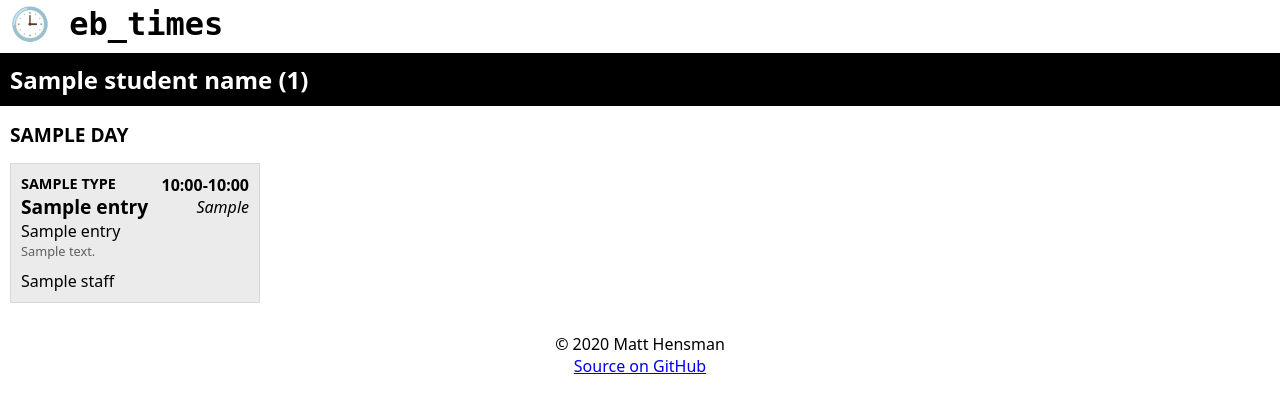
After one commit to hensm/bnu_times, a Flask app: template templates/timetable.html in a window 1280 px wide. The commit adds this page. Shown: the top 413 px of the page. Run offline with Flask 2, Linux system fonts and the light colour scheme; the template is opened without the code that fills it: most values are stand-ins (such as "Sample title", 1, 10 or a date in 2020).

Commit message:
Add web app

```diff
--- a/app.py
+++ b/app.py
@@ -1,158 +1,41 @@
-import re
-import requests
-import sys
-from bs4 import BeautifulSoup
-from dataclasses import dataclass, asdict
-from datetime import datetime, timedelta
-from enum import Enum
-from flask import Flask, abort, render_template
-from typing import Dict, List, Union
-
-
-TIMETABLE_URL = "https://mytimetable.bucks.ac.uk"
-
-@dataclass
-class TimetableEntry:
-    name: str
-    desc: str
-    type: str
-    module: str
-    time_start: datetime
-    time_end: datetime
-    weeks: str
-    room: str
-    staff: str
-
-@dataclass
-class Timetable:
-    days: List[List[TimetableEntry]]
-
-
-def get_form_fields(content: bytes):
-    """
-    Gets first form field values from HTML content.
-    """
-
-    soup = BeautifulSoup(content, "html.parser")
-    fields: Dict[str, Union[str, List[str]]] = {}
-
-    form = soup.find("form")
-
-    for input in form.find_all("input"):
-        if not (input.has_attr("name") and input.has_attr("value")):
-            continue
-
-        if input["type"] in ("text", "hidden", "submit"):
-            fields[input["name"]] = input["value"]
-
-    for select in soup.find_all("select"):
-        opts = select.find_all("option")
-        fields[select["name"]] = [
-            opt["value"] for opt in opts if opt.has_attr("selected")
-        ]
-
-    return fields
-
-
-session: requests.Session = None
-session_res: requests.Response = None
-
-def ensure_valid_session_state():
-    """
-    Makes a request to the timetable site index for session
-    cookies/data. Follows a 302 redirect to the timetable index,
-    submits an ASP form to switch to the student timetables
-    section for subsequent requests.
-    """
-
-    global session
-    global session_res
-
-    # Only once
-    if session is not None:
-        return
-
-    session = requests.Session()
-    initial_res = session.get(TIMETABLE_URL)
-
-    # Get ASP form data from initial page and switch to student
-    # timetables section.
-    session_res = session.post(initial_res.url, data=dict(
-        get_form_fields(initial_res.content),
-        **{
-            "__EVENTTARGET": "LinkBtn_studentsbytext",
-            "tLinkType": "information"
-        }))
-
-
-def get_timetable(student_id: str) -> Timetable:
-    """
-    Makes a request for the timetable with a given student ID.
-    """
-
-    student_id_pattern = re.compile(r"^\d{8}$")
-    if not student_id_pattern.match(student_id):
-        print("invalid id %s" % student_id, file=sys.stderr)
-        return None
-
-    ensure_valid_session_state()
-
-    # Make request for individual timetable
-    res_timetable = session.post(session_res.url, data=dict(
-        get_form_fields(session_res.content),
-        **{
-            "__EVENTTARGET": "tObjectInput",
-            "tObjectInput": student_id,
-            "lbWeeks": "t",
-            "lbDays": "1-7",
-            "dlType": "TextSpreadsheet;swsurl;SWSNET Student TextSpreadsheet"
-        }))
-
-    # The list timetable provides a week-by-week view with 7
-    # HTML tables containing the events Mon-Fri, all with the
-    # same column info, so collect all the data into dataclasses
-    # for export.
-    timetable_soup = BeautifulSoup(res_timetable.content, "html.parser")
-    timetable_data_days = []
-
-    time_header = timetable_soup.select_one(".header-1-2-3")
-    (week_start, week_end) = map(
-            lambda x: datetime.strptime(x, "%d %b %Y"),
-            time_header.text.split("-"))
-
-    print(week_start, week_end)
-
-    for day_index, sheet in enumerate(timetable_soup.select(".spreadsheet")):
-        time_day = week_start + timedelta(days=day_index)
-
-        def parse_event_time(time_string: str):
-            return datetime.combine(
-                    time_day,
-                    datetime.strptime(time_string, "%H:%M").time())
-
-        sheet_data = []
-        for row in sheet.select("tr:not(.columnTitles)"):
-            cols = [ col.text for col in row.find_all("td") ]
-            cols[4] = parse_event_time(cols[4])
-            cols[5] = parse_event_time(cols[5])
-
-            sheet_data.append(TimetableEntry(*cols))
-
-        timetable_data_days.append(sheet_data)
-
-    return Timetable(days=timetable_data_days)
-
-
+import api
+import calendar
+import datetime
+import json
+from dataclasses import asdict
+from flask import Flask, request, abort, render_template
 
 app = Flask(__name__)
+app.config['TEMPLATES_AUTO_RELOAD'] = True
 
 @app.route("/")
 def index():
-    return render_template("./index.html")
+    return render_template("index.html")
 
-@app.route("/timetable/<student_id>")
-def timetable(student_id):
-    timetable = get_timetable(student_id)
+@app.route("/timetable")
+def timetable():
+    student_id = request.args.get("student_id", type=str)
+    timetable = api.get_timetable(student_id)
+
+    data_days = []
+    for i, day in enumerate(timetable.days):
+        data_days.append({
+            "name": calendar.day_name[i],
+            "entries": day
+        })
+
+    return render_template("timetable.html",
+            student_id=timetable.student_id,
+            student_name=timetable.student_name,
+            days=data_days)
+
+@app.route("/about")
+def about():
+    return render_template("about.html")
+
+@app.route("/api/timetable/<student_id>")
+def api_timetable(student_id):
+    timetable = api.get_timetable(student_id)
     if timetable is None:
         abort(400)
 
@@ -160,4 +43,4 @@ def timetable(student_id):
 
 
 if __name__ == "__main__":
-    app.run(debug=True)
+    app.run(debug=True, host="0.0.0.0")
--- /dev/null
+++ b/static/style.css
@@ -0,0 +1,159 @@
+:root {
+    --system-font: system-ui, -apple-system, BlinkMacSystemFont, "Segoe UI", Roboto, Helvetica, Arial, sans-serif, "Apple Color Emoji", "Segoe UI Emoji", "Segoe UI Symbol";
+    font-family: var(--system-font);
+    font-size: 10px;
+}
+
+body {
+    font-size: 1.6rem;
+}
+
+h1, h2, h3, h4, h5, h6 {
+    font-weight: 600;
+    margin: initial;
+}
+
+ul {
+    margin: initial;
+}
+
+
+body {
+    display: flex;
+    flex-direction: column;
+    margin: initial;
+}
+
+* {
+    box-sizing: border-box;
+}
+
+.site-header,
+.site-content,
+.site-footer {
+    padding: 5px 10px;
+}
+
+.site-header {
+    align-items: center;
+    display: flex;
+    font-family: monospace;
+    gap: 10px;
+}
+
+.site-footer p {
+    margin: initial;
+    text-align: center;
+}
+
+
+.timetable__title {
+    margin-bottom: 10px;
+    background-color: black;
+    color: white;
+    width: calc(100% + 20px);
+    padding: 10px;
+    margin-left: -10px;
+}
+
+.day {
+    display: flex;
+    flex-direction: column;
+    padding: 5px 0;
+    position: relative;
+    gap: 5px;
+}
+.day:not(:last-child) {
+    border-bottom: 1px dashed rgba(0, 0, 0, 0.25);
+    margin-bottom: 5px;
+}
+
+.day__name {
+    background-color: white;
+    font-size: 1.2em;
+    margin: initial;
+    text-transform: uppercase;
+    position: sticky;
+    top: 0;
+    z-index: 1;
+    width: 100%;
+}
+.day__entries {
+    display: flex;
+    margin-left: -10px;
+    list-style: none;
+    overflow-x: auto;
+    padding: 10px;
+    padding-bottom: 15px;
+    scroll-padding: 10px;
+    scroll-snap-type: x mandatory;
+    width: calc(100% + 20px);
+}
+
+.entry:not(:last-child) {
+    margin-right: 10px;
+}
+
+.entry {
+    background-color: rgb(235, 235, 235);
+    border: 1px solid rgb(215, 215, 215);
+    flex: 0 0 250px;
+    flex-direction: column;
+    gap: 5px;
+    padding: 10px;
+    position: relative;
+    scroll-snap-align: start;
+}
+
+.entry__label {
+    opacity: 0.65;
+    font-size: 0.75em;
+    font-weight: 700;
+    text-transform: uppercase;
+}
+
+.entry__type {
+    text-transform: uppercase;
+    font-size: 0.9em;
+    font-weight: 600;
+}
+
+.entry__time-place {
+    align-items: center;
+    display: flex;
+    flex-wrap: wrap;
+    position: absolute;
+    top: 10px;
+    right: 10px;
+}
+.entry__time {
+    margin-left: auto;
+    display: flex;
+    font-weight: 600;
+}
+
+.entry__room {
+    font-style: italic;
+    text-align: right;
+    width: 100%;
+}
+
+.entry__module {
+    font-size: 1.2em;
+    font-weight: 600;
+    white-space: nowrap;
+}
+.entry__desc {
+    font-size: 0.8em;
+    color: rgba(0, 0, 0, 0.6)
+}
+
+.entry__staff {
+    margin-top: 10px;
+}
+
+.entry__staff > ul {
+    list-style: none;
+    padding: initial;
+    display: flex;
+}
--- /dev/null
+++ b/templates/base.html
@@ -0,0 +1,30 @@
+<!DOCTYPE html>
+<html lang="en">
+    <head>
+        <meta charset="UTF-8">
+        <meta name="viewport" content="width=device-width, initial-scale=1.0">
+        {% block head %}
+        <link rel="stylesheet" href="{{ url_for('static', filename='style.css') }}">
+        <title>{% block title %}{% endblock %} | eb_times</title>
+        {% endblock %}
+    </head>
+    <body>
+        <header class="site-header">
+            <h1>🕒 eb_times</h1>
+        </header>
+        <main class="site-content">
+            {% block content %}
+            {% endblock %}
+        </main>
+        <footer class="site-footer">
+            {% block footer %}
+            <p>
+                &copy; 2020 Matt Hensman
+            </p>
+            <p>
+                <a href="https://github.com/hensm/bucks-timetables">Source on GitHub</a>
+            </p>
+            {% endblock %}
+        </footer>
+    </body>
+</html>
--- /dev/null
+++ b/templates/timetable.html
@@ -0,0 +1,51 @@
+{% extends "base.html" %}
+{% block title %}{{ student_name }} ({{ student_id }}){% endblock %}
+{% block content %}
+<div class="timetable">
+    <h2 class="timetable__title">{{ student_name }} ({{ student_id }})</h2>
+    <div class="timetable__days">
+        {% for day in days %}
+            <div class="day">
+                <h3 class="day__name">{{ day.name }}</h2>
+                {% if day.entries|length %}
+                    <ul class="day__entries">
+                        {% for entry in day.entries %}
+                            <li class="entry">
+                                <div class="entry__time-place">
+                                    <div class="entry__time">
+                                        <time class="entry__time-start"
+                                                datetime="{{ entry.time_start }}">
+                                            {{ entry.time_start.strftime("%H:%M") }}
+                                        </time>
+                                        -
+                                        <time class="entry__time-end"
+                                                datetime="{{ entry.time_end }}">
+                                            {{ entry.time_end.strftime("%H:%M") }}
+                                        </time>
+                                    </div>
+                                    <div class="entry__room">{{ entry.room.split()[0] }}</div>
+                                </div>
+                                <div class="entry__type">{{ entry.type }}</div>
+                                <div class="entry__module">{{ entry.name.split("/")[0] }}</div>
+                                <div class="entry__name">{{ entry.name }}</div>
+                                <div class="entry__desc">{{ entry.desc }}</div>
+                                <div class="entry__staff">
+                                    <ul>
+                                        {% for staff in entry.staff %}
+                                            <li>
+                                                {{ staff }}{{ ",&nbsp;"|safe if not loop.last }}
+                                            </li>
+                                        {% endfor %}
+                                    </ul>
+                                </div>
+                            </li>
+                        {% endfor %}
+                    </ul>
+                {% else %}
+                    <p>All free! 👍</p>
+                {% endif %}
+            </div>
+        {% endfor %}
+    </div>
+</div>
+{% endblock %}
```
Also changed, not shown: api.py (added, +168 -0 lines), templates/about.html (added, +33 -0 lines), templates/index.html (+5 -24 lines).
